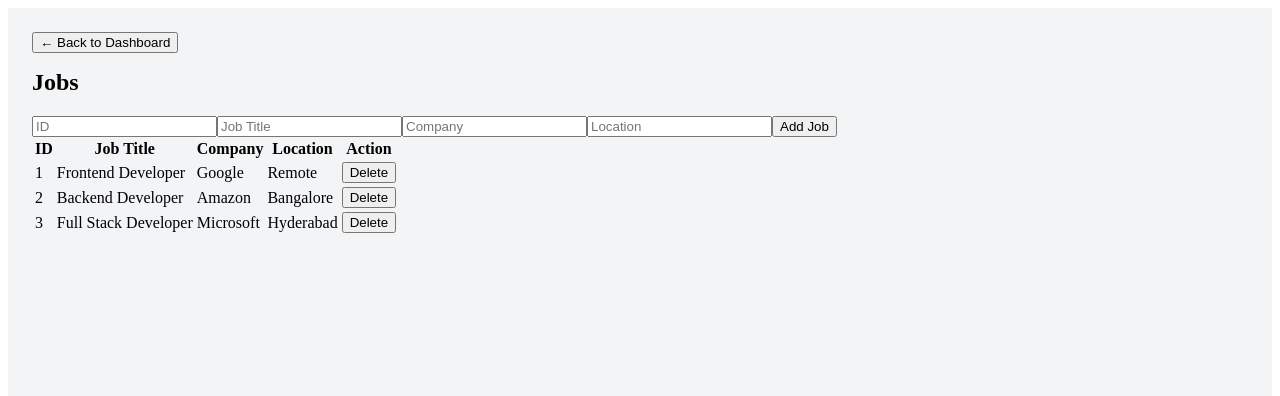
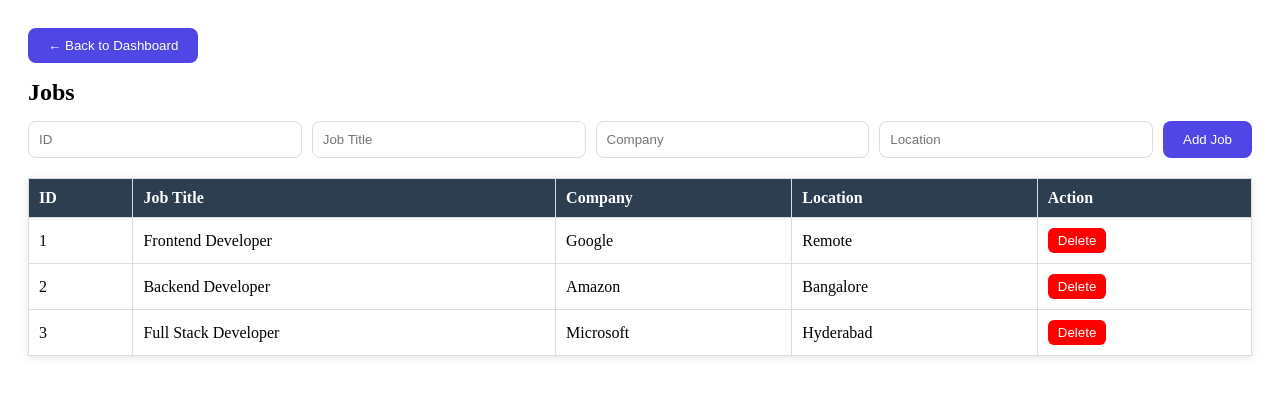
Before and after one commit to Vyasjayu/admin-dashboard, a Next.js app: page /jobs in a window 1280 px wide. Shown: the top 396 px of the page. Built offline with nearby package versions, Linux system fonts and the light colour scheme.

Commit message:
Update jobs.css

```diff
--- a/app/jobs/jobs.css
+++ b/app/jobs/jobs.css
@@ -1,92 +1,164 @@
-/* Page Layout */
-.page-container {
-  padding: 24px;
-  background: #f3f4f6;
+.dashboard {
+  padding: 25px;
+  background: #f4f6fc;
   min-height: 100vh;
+  font-family: Arial;
 }
 
-/* Page Title */
-.page-title {
-  font-size: 24px;
-  font-weight: 600;
+/* TOP BAR */
+.topbar {
+  background: white;
+  padding: 15px;
+  border-radius: 10px;
+  margin-bottom: 20px;
+  font-size: 20px;
+  font-weight: bold;
+}
+
+/* CARDS */
+.cards {
+  display: grid;
+  grid-template-columns: repeat(3, 1fr);
+  gap: 15px;
   margin-bottom: 20px;
 }
 
-/* Grid Layout */
-.grid-3 {
-  display: grid;
-  grid-template-columns: repeat(3, 1fr);
-  gap: 16px;
+.card {
+  background: white;
+  padding: 20px;
+  border-radius: 12px;
+  box-shadow: 0 2px 10px rgba(0,0,0,0.05);
 }
 
-/* Card */
-.card {
-  background: #ffffff;
-  padding: 20px;
-  border-radius: 14px;
-  box-shadow: 0 6px 18px rgba(0, 0, 0, 0.08);
-  transition: 0.3s ease;
+.card h4 {
+  color: #666;
+  margin-bottom: 10px;
 }
 
-.card:hover {
-  transform: translateY(-4px);
+.card p {
+  font-size: 22px;
+  font-weight: bold;
+}
+.back-btn {
+  background: #4f46e5;
+  color: white;
+  border: none;
+  padding: 10px 20px;
+  border-radius: 8px;
+  cursor: pointer;
 }
 
-/* Stat Card */
-.stat-title {
-  font-size: 14px;
-  color: #6b7280;
+/* FORM */
+.form {
+  display: flex;
+  gap: 10px;
+  margin-bottom: 20px;
+}
+.form-box {
+  display: flex;
+  gap: 10px;
+  margin-bottom: 20px;
+
+}
+.form-box input {
+   flex: 1;
+  padding: 10px;
+  border-radius: 8px;
+  border: 1px solid #ddd;
 }
 
-.stat-value {
-  font-size: 22px;
-  font-weight: bold;
-  margin-top: 6px;
+.form input {
+  flex: 1;
+  padding: 10px;
+  border-radius: 8px;
+  border: 1px solid #ddd;
 }
 
-/* Jobs List */
-.jobs-grid {
-  display: grid;
-  gap: 16px;
+
+.form button {
+  background: #4f46e5;
+  color: white;
+  border: none;
+  padding: 10px 20px;
+  border-radius: 8px;
+  cursor: pointer;
+}
+.add-btn {
+  background: #4f46e5;
+  color: white;
+  border: none;
+  padding: 10px 20px;
+  border-radius: 8px;
+  cursor: pointer;
+}
+/* TABLE */
+.tableBox {
+  background: white;
+  padding: 15px;
+  border-radius: 12px;
+  margin-bottom: 20px;
 }
 
-/* Job Card */
-.job-card {
-  background: white;
-  padding: 18px;
-  border-radius: 12px;
-  box-shadow: 0 5px 15px rgba(0,0,0,0.06);
-  transition: 0.3s;
+table {
+  width: 100%;
+  border-collapse: collapse;
 }
 
-.job-card:hover {
-  transform: translateY(-3px);
+th {
+  background: #4f46e5;
+  color: white;
+  padding: 10px;
 }
 
-/* Job Title */
-.job-title {
-  font-size: 18px;
-  font-weight: 600;
+td {
+  text-align: center;
+  padding: 10px;
+  border-bottom: 1px solid #eee;
 }
 
-/* Job Location */
-.job-location {
-  color: #6b7280;
-  margin-top: 4px;
+td button {
+  background: red;
+  color: white;
+  border: none;
+  padding: 5px 10px;
+  border-radius: 6px;
 }
 
-/* Apply Button */
-.apply-btn {
-  margin-top: 10px;
-  background: #22c55e;
-  color: white;
-  padding: 6px 14px;
-  border-radius: 6px;
-  border: none;
-  cursor: pointer;
-  transition: 0.3s;
+/* CHART */
+.chart {
+  background: white;
+  padding: 20px;
+  border-radius: 12px;
+}
+.page-container {
+  padding: 20px;
 }
 
-.apply-btn:hover {
-  background: #16a34a;
+.page-title {
+  font-size: 24px;
+  margin-bottom: 15px;
+  font-weight: bold;
 }
+
+.table {
+  width: 100%;
+  border-collapse: collapse;
+  background: #fff;
+  box-shadow: 0 2px 8px rgba(0,0,0,0.1);
+}
+
+.table th,
+.table td {
+  border: 1px solid #ddd;
+  padding: 10px;
+  text-align: left;
+}
+
+.table th {
+  background-color: #2c3e50;
+  color: white;
+}
+
+.table tr:hover {
+  background-color: #f5f5f5;
+}
```
